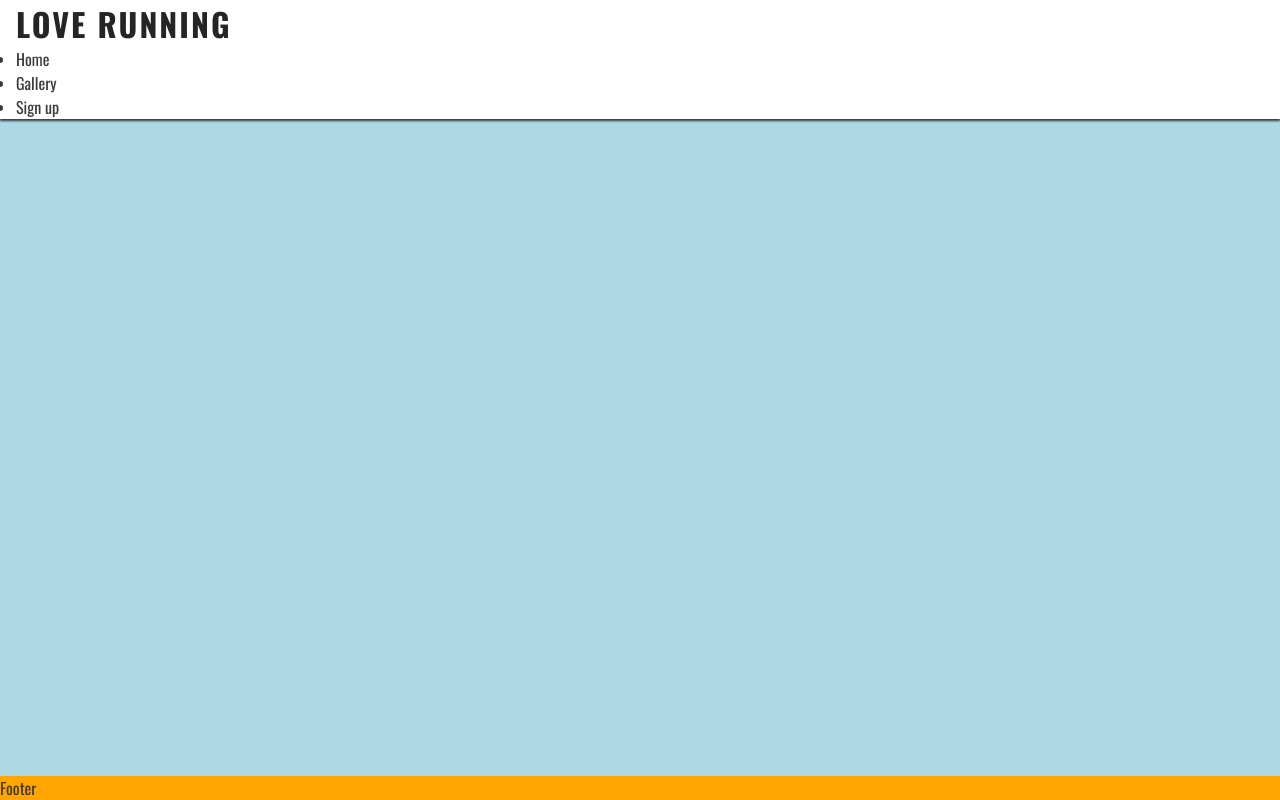
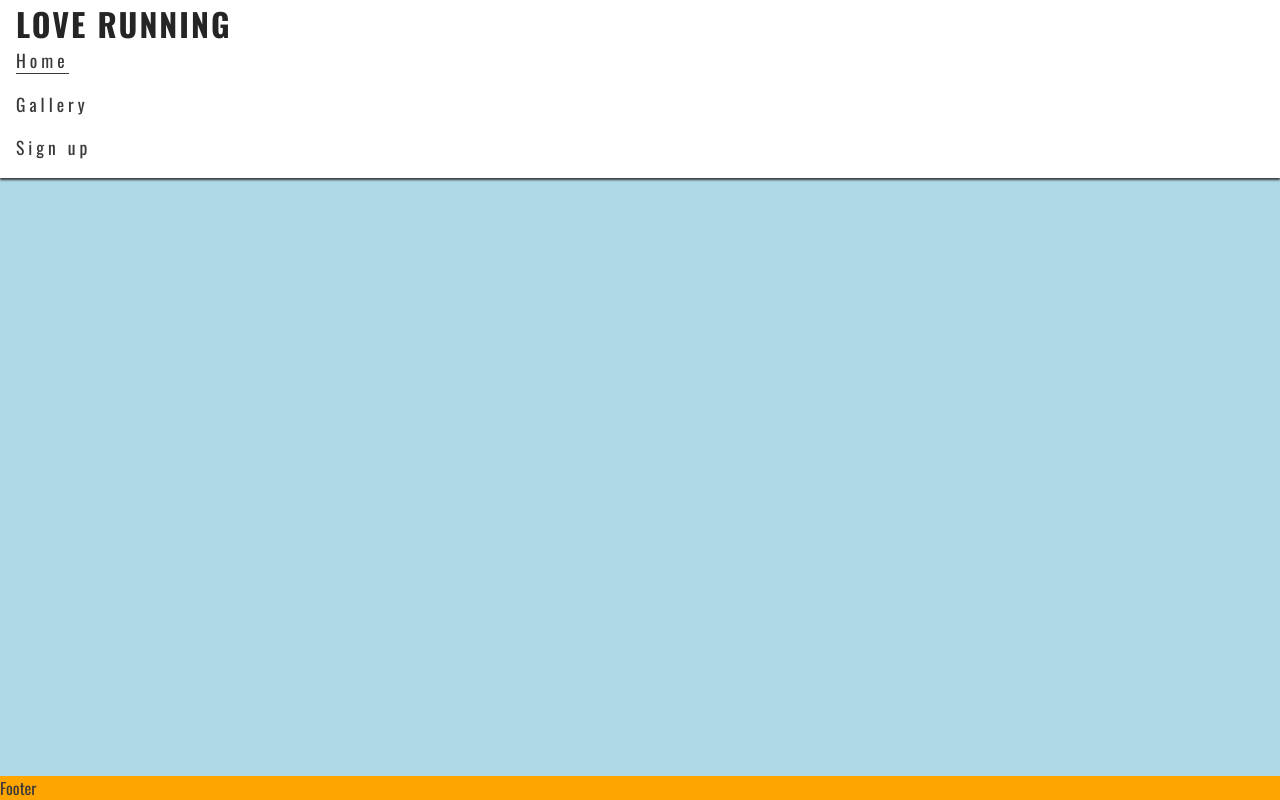
Before and after one commit to SIMMI-K/Love-running, a plain HTML site: page index.html in a window 1280 px wide. Drawn offline with nearby package versions, Linux system fonts and the light colour scheme.

Commit message:
style nav menu

```diff
--- a/assets/css/style.css
+++ b/assets/css/style.css
@@ -36,6 +36,19 @@ h1 {
     letter-spacing: 2px;
     color: #252525;
 }
+#menu {
+    font-size: 110%;
+    letter-spacing: 4px;
+    list-style-type: none;
+}
+#menu > li {
+    margin-bottom: 1em;
+}
+
+.active {
+    border-bottom: 1px solid #3a3a3a;
+}
+
 
 /* Main content */
 main {
--- a/index.html
+++ b/index.html
@@ -27,9 +27,9 @@
         <a href="index.html">
             <h1 id="logo">Love Running</h1>
             <nav>
-                <ul>
+                <ul id="menu">
                     <li>
-                        <a href="">Home</a>
+                        <a href="" class="active">Home</a>
                     </li>
                     <li>
                         <a href="">Gallery</a>
```
